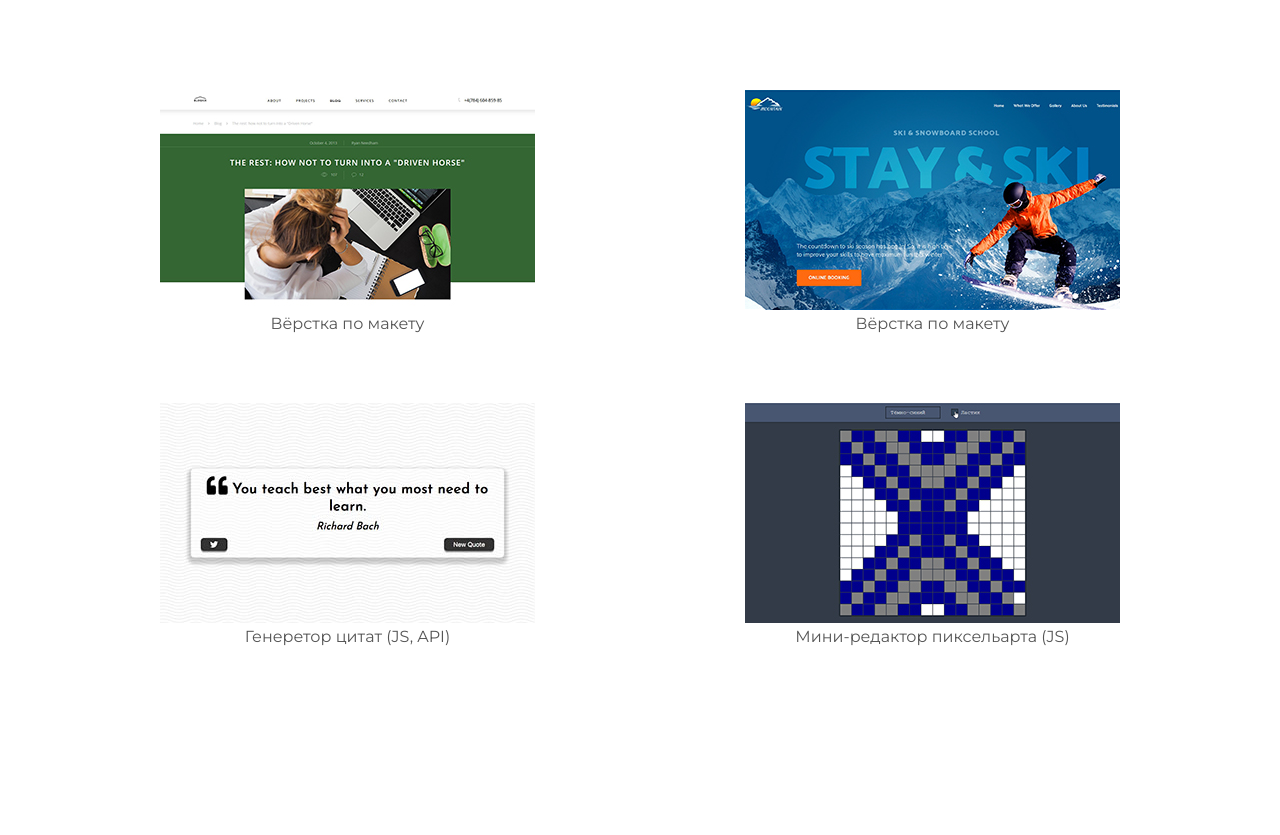
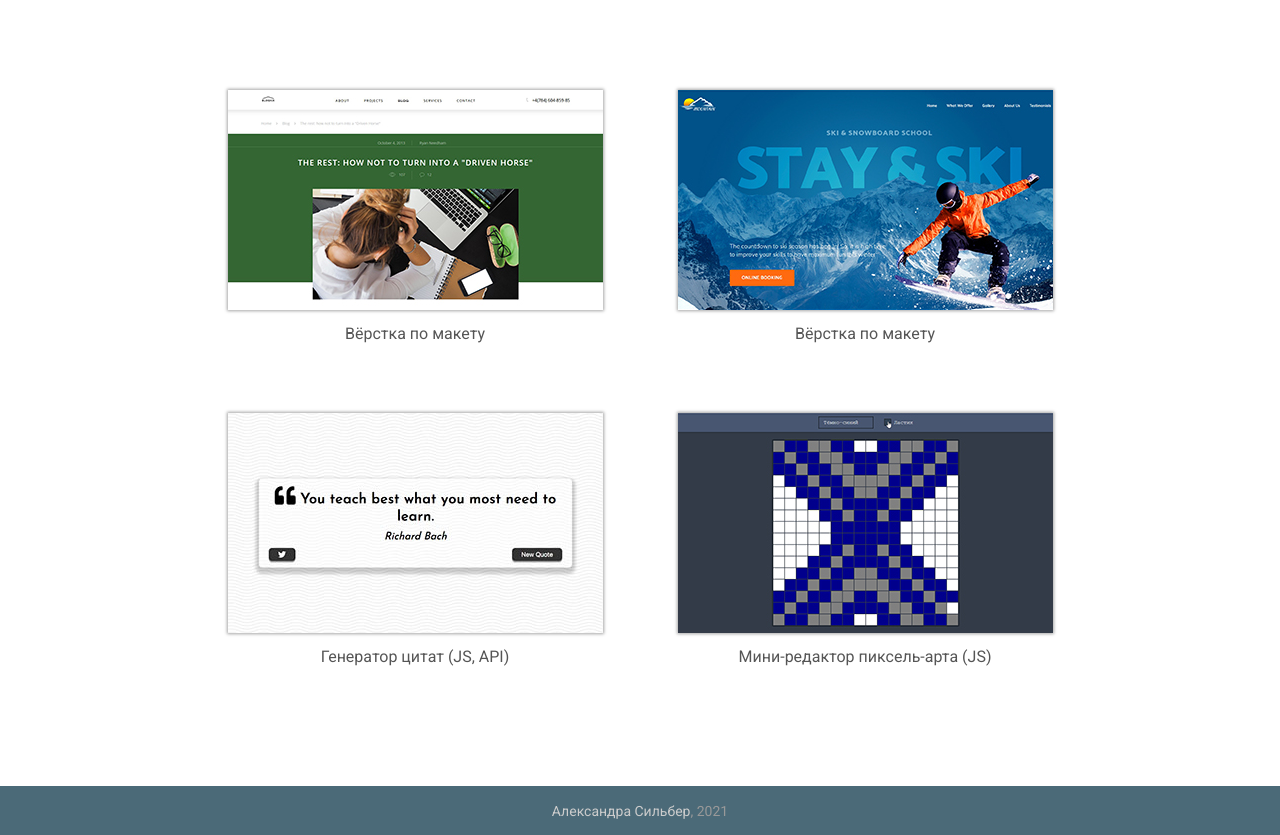
Before and after one commit to Deodaro/silber, a plain HTML site: page index.html in a window 1280 px wide. Before the commit the page ends 800 px from the top, so only its background shows below. Drawn offline with nearby package versions, Linux system fonts and the light colour scheme.

Commit message:
Add sticky footer

```diff
--- a/assets/css/main.css
+++ b/assets/css/main.css
@@ -1,8 +1,12 @@
 @import url(http://fonts.googleapis.com/css?family=Montserrat:400,700);
+html,
+body {
+  height: 100%;
+}
 
 body {
   background-color: #ffffff;
-  font-family: 'Montserrat', sans-serif;
+  font-family: 'Roboto', sans-serif;
   font-weight: 400;
   font-size: 14px;
   color: #555;
@@ -34,12 +38,8 @@ p {
   font-size: 16px;
 }
 
-.centered {
-  text-align: center;
-}
-
 a {
-  color: #1abc9c;
+  color: #ccc;
   word-wrap: break-word;
 
   -webkit-transition: color 0.1s ease-in, background 0.1s ease-in;
@@ -51,7 +51,7 @@ a {
 
 a:hover,
 a:focus {
-  color: #7b7b7b;
+  color: #fff;
   text-decoration: none;
   outline: 0;
 }
@@ -74,6 +74,35 @@ hr {
   padding: 0;
 }
 
+.centered {
+  text-align: center;
+}
+
+.wrapper {
+  display: flex;
+  flex-direction: column;
+  min-height: 100%;
+}
+
+.content {
+  flex: 1 0 auto;
+}
+
+.container {
+  width: auto;
+  max-width: 900px;
+  padding: 0 15px;
+}
+
+.navbar {
+  background-color: #3c5560;
+  border-radius: 0;
+}
+
+.navbar-link {
+  font-size: 18px;
+}
+
 .card {
   display: flex;
   flex-direction: column;
@@ -82,49 +111,12 @@ hr {
 
 .card-image {
   margin: 0 auto;
-}
-/* .navbar {
-  text-transform: uppercase;
-  margin-bottom: 0px;
+  box-shadow: 0 0 3px 1px #a7a7a7;
 }
 
-.navbar-inverse {
-  padding-bottom: 70px;
-  padding-top: 70px;
+.card-text {
+  margin-top: 10px;
 }
-
-.navbar-inverse {
-  background-color: #1abc9c;
-  border-color: #16a085;
-}
-
-.navbar-inverse .navbar-nav > li > a {
-  color: white;
-}
-
-.navbar-inverse .navbar-nav > li > a:hover {
-  color: #222222;
-}
-
-.navbar-brand {
-  font-weight: 700;
-  font-size: 20px;
-  letter-spacing: 2px;
-}
-
-.navbar-inverse .navbar-brand {
-  color: white;
-}
-
-.navbar-inverse .navbar-toggle {
-  border-color: transparent;
-} */
-
-/* .progress-bar-theme {
-  background-color: #1abc9c;
-} */
-
-/* Helpers */
 
 .mt {
   margin-top: 40px;
@@ -136,45 +128,15 @@ hr {
   padding-bottom: 50px;
 }
 
-/* +++++ WRAP SECTIONS +++++ */
-
-#ww {
-  padding-top: 70px;
-  padding-bottom: 70px;
-  background-color: #f2f2f2;
+.footer {
+  flex: 0 0 auto;
+  text-align: center;
+  background-color: #4b6a78;
+  padding-top: 15px;
+  padding-bottom: 14px;
 }
 
-#footer {
-  background-color: #2f2f2f;
-  padding-top: 50px;
-  padding-bottom: 50px;
-}
-
-#footer p {
-  color: white;
-}
-
-#footer h4 {
-  color: white;
-  text-transform: uppercase;
-  padding-bottom: 20px;
-}
-
-/* +++++ Color Wraps / Blog Page +++++ */
-
-/* #grey {
-  padding-top: 60px;
-  padding-bottom: 60px;
-  background-color: #f2f2f2;
-}
-
-#white {
-  padding-top: 60px;
-  padding-bottom: 60px;
-  background-color: #ffffff;
-} */
-
-/* ================== PORTFOLIO IMAGES HOVER EFFECT ================== */
+/* ================== IMAGES HOVER EFFECTS ================== */
 /* Effects also are controled by hover.zoom.js */
 .zoom {
   display: block;
@@ -208,5 +170,5 @@ hr {
 
 .glyphicon {
   font-size: 40px;
-  color: #1abc9c;
+  color: #bc1a27;
 }
--- a/index.html
+++ b/index.html
@@ -6,27 +6,41 @@
   <meta http-equiv="X-UA-Compatible" content="IE=edge" />
   <meta name="viewport" content="width=device-width, initial-scale=1.0" />
   <link rel="shortcut icon" href="../../docs-assets/ico/favicon.png" />
-  <title>Александра Сильбер</title>
   <link href="assets/css/bootstrap.css" rel="stylesheet" />
   <link href="assets/css/main.css" rel="stylesheet" />
   <script src="https://code.jquery.com/jquery-1.10.2.min.js"></script>
   <script src="assets/js/hover.zoom.js"></script>
   <script src="assets/js/hover.zoom.conf.js"></script>
+  <link
+    href="https://fonts.googleapis.com/css?family=Roboto:400,500,400italic,300italic,300,500italic,700,700italic,900,900italic"
+    rel="stylesheet" type="text/css" />
+  <title>Александра Сильбер</title>
 </head>
 
 <body>
+  <div class="wrapper">
+    <div class="content">
+      <!--<header class="header">
+        <div class="navbar">
+          <div class="container">
+            <a href="https://deodaro.github.io/silber_resume/" class="navbar-link">к резюме</a>
+          </div>
+        </div>
+      </header>-->
+
       <div class="container pt">
         <div class="row mt centered">
           <div class="card col-sm-6">
-        <a class="card-image zoom green" href="https://deodaro.github.io/blogick/index.html"><img class="img-responsive"
-            src="assets/img/portfolio/blogick-220-1.jpg" width="375" height="220" alt="portfolio item" /></a>
+            <a class="card-image zoom green" href="https://deodaro.github.io/blogick/index.html"><img
+                class="img-responsive" src="assets/img/portfolio/blogick-220-1.jpg" width="375" height="220"
+                alt="portfolio item" /></a>
             <p class="card-text">Вёрстка по макету</p>
           </div>
           <div class="card col-sm-6">
             <a class="card-image zoom green" href="https://deodaro.github.io/ski-school/index.html"><img
                 class="img-responsive" src="assets/img/portfolio/ski-school-220.jpg" width="375" height="220"
                 alt="portfolio item" /></a>
-        <p>Вёрстка по макету</p>
+            <p class="card-text">Вёрстка по макету</p>
           </div>
         </div>
         <div class="row mt centered">
@@ -34,17 +48,26 @@
             <a class="card-image zoom green" href="https://deodaro.github.io/random-quote-generator/">
               <img class="img-responsive" src="assets/img/portfolio/quote-generator-220.jpg" width="375" height="220"
                 alt="portfolio item" /></a>
-        <p>Генеретор цитат (JS, API)</p>
+            <p class="card-text">Генератор цитат (JS, API)</p>
           </div>
           <div class="card col-sm-6">
             <a class="card-image zoom green" href="https://deodaro.github.io/pixelart/">
               <img class="img-responsive" src="assets/img/portfolio/pixelart-220.jpg" width="375" height="220"
                 alt="portfolio item" />
             </a>
-        <p>Мини-редактор пиксельарта (JS)</p>
+            <p class="card-text">Мини-редактор пиксель-арта (JS)</p>
           </div>
         </div>
       </div>
+    </div>
+
+    <footer class="footer">
+      <div class="container">
+        <span class="text-muted"><a href="https://deodaro.github.io/silber_resume/">Александра Сильбер</a>, 2021</span>
+      </div>
+    </footer>
+  </div>
+
 
   <script src="assets/js/bootstrap.min.js"></script>
 </body>
```
Lines whose indentation alone changed are shown as unchanged.
